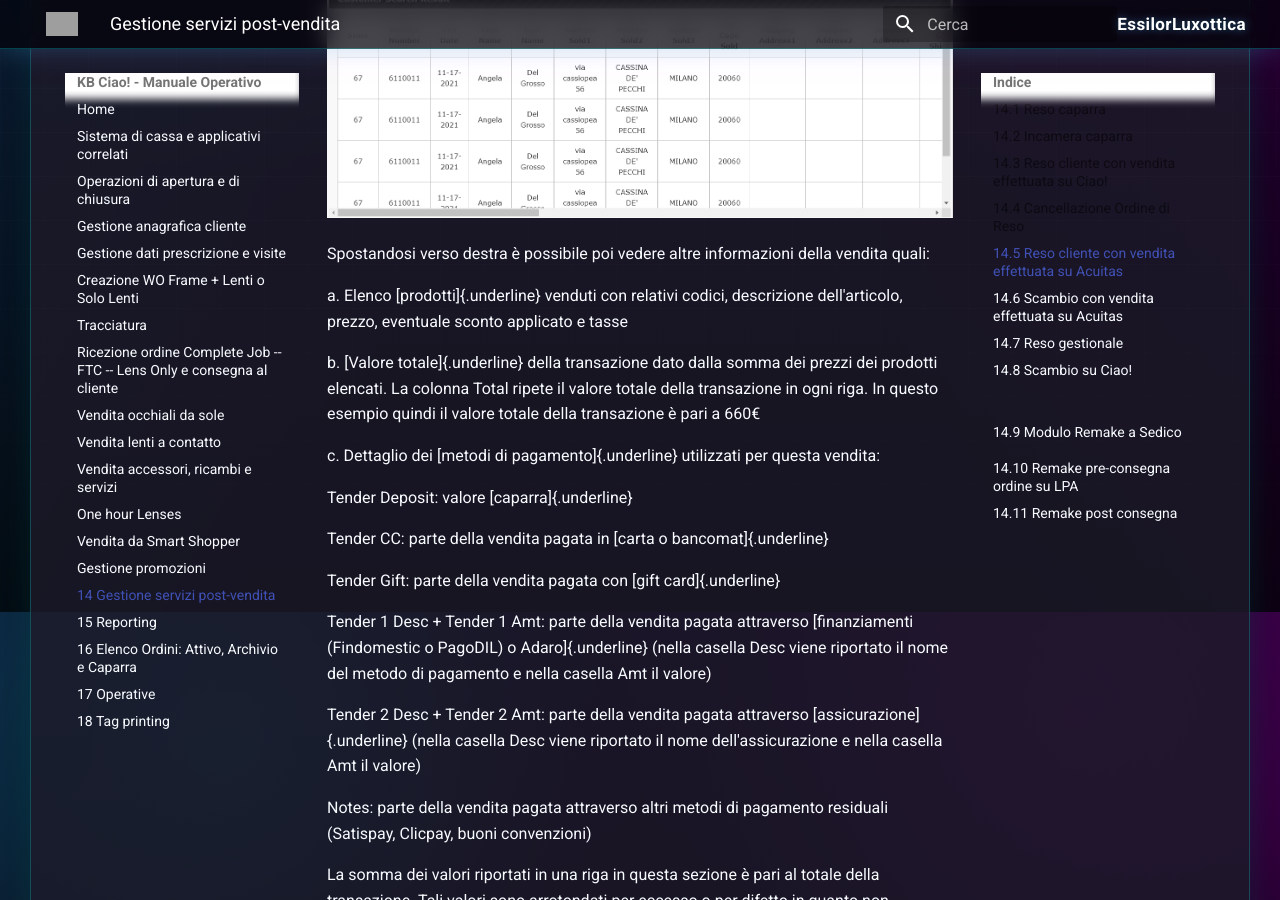
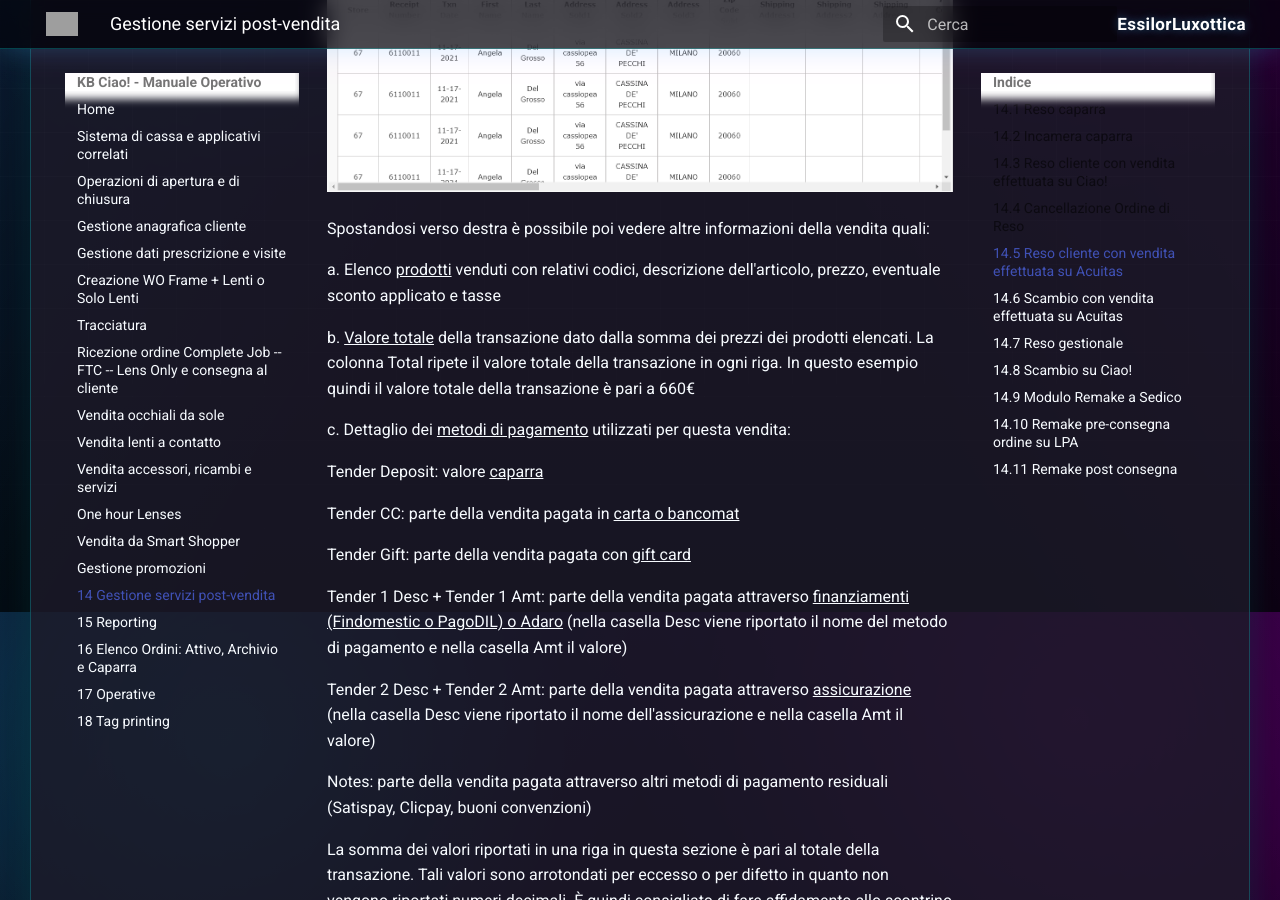
Before and after one commit to khalilahmed3/kb-CIAO, an MkDocs documentation site: the page built from docs/14-14-gestione-servizi-post-vendita/index.md, in a window 1280 px wide and 900 px high, scrolled down 11988 px. Built offline with MkDocs 1.6.1 and Material for MkDocs 9.7.7, drawn with Linux system fonts in a browser that asks for light colours; some of the changed text lies outside the part shown; grey boxes are pictures that could not be loaded.

Commit message:
Update index.md

```diff
--- a/docs/14-14-gestione-servizi-post-vendita/index.md
+++ b/docs/14-14-gestione-servizi-post-vendita/index.md
@@ -34,10 +34,10 @@
 
 ![screenshot procedura](./img/image287.png)
 
-[GIOVA OSSERVARE CHE: qualora si voglia eseguire un reso per un
+<u>GIOVA OSSERVARE CHE: qualora si voglia eseguire un reso per un
 errore/modifica nel WO che non abbia comportato un reale pagamento, si
 andrà a selezionare *In attesa di pagamento* per l'intera
-cifra.]{.underline}
+cifra.</u>
 
 Esempio: Viene eseguito un ordine di 329 euro e pagata una caparra di
 29. Qualora si volesse rendere, andremo a selezionare *Lista Caparre*,
@@ -142,7 +142,7 @@
     un'apertura di GLPI.
 
 La procedura di reso con rimborso tramite bonifico va richiesta
-[soltanto in casi eccezionali]{.underline} per i quali non sussista
+<u>soltanto in casi eccezionali</u> per i quali non sussista
 altra soluzione se non un pagamento da sede.
 
 I casi accettati sono resi a clienti residenti all'estero
@@ -230,31 +230,31 @@
 Spostandosi verso destra è possibile poi vedere altre informazioni della
 vendita quali:
 
-a.  Elenco [prodotti]{.underline} venduti con relativi codici,
+a.  Elenco <u>prodotti</u> venduti con relativi codici,
     descrizione dell'articolo, prezzo, eventuale sconto applicato e
     tasse
 
-b.  [Valore totale]{.underline} della transazione dato dalla somma
+b.  <u>Valore totale</u> della transazione dato dalla somma
     dei prezzi dei prodotti elencati. La colonna Total ripete il valore
     totale della transazione in ogni riga. In questo esempio quindi il
     valore totale della transazione è pari a 660€
 
-c.  Dettaglio dei [metodi di pagamento]{.underline} utilizzati per
+c.  Dettaglio dei <u>metodi di pagamento</u> utilizzati per
     questa vendita:
 
-Tender Deposit: valore [caparra]{.underline}
+Tender Deposit: valore <u>caparra</u>
 
-Tender CC: parte della vendita pagata in [carta o bancomat]{.underline}
+Tender CC: parte della vendita pagata in <u>carta o bancomat</u>
 
-Tender Gift: parte della vendita pagata con [gift card]{.underline}
+Tender Gift: parte della vendita pagata con <u>gift card</u>
 
 Tender 1 Desc + Tender 1 Amt: parte della vendita pagata attraverso
-[finanziamenti (Findomestic o PagoDIL) o Adaro]{.underline} (nella
+<u>finanziamenti (Findomestic o PagoDIL) o Adaro</u> (nella
 casella Desc viene riportato il nome del metodo di pagamento e nella
 casella Amt il valore)
 
 Tender 2 Desc + Tender 2 Amt: parte della vendita pagata attraverso
-[assicurazione]{.underline} (nella casella Desc viene riportato il nome
+<u>assicurazione</u> (nella casella Desc viene riportato il nome
 dell'assicurazione e nella casella Amt il valore)
 
 Notes: parte della vendita pagata attraverso altri metodi di pagamento
@@ -315,15 +315,15 @@
 \- Documento di reso (nota di credito), che dovrà essere archiviato
 
 Al momento dell'inserimento di un reso non verificato da Acuitas su Ciao
-è importante sottolineare che [l'iva dei prodotti da rendere sarà
-sempre di default al 22%]{.underline}
+è importante sottolineare che <u>l'iva dei prodotti da rendere sarà
+sempre di default al 22%</u>
 
 Percìò nel caso si trattasse di un reso di prodotti con iva al 4%, come
 per esempio gli occhiali da vista, è necessario modificare l'importo
 dell'iva.
 
-*[Questo processo è fondamentale per evitare di trasmettere prodotti con
-iva errata all'agenzia delle entrate.]{.underline}*
+*<u>Questo processo è fondamentale per evitare di trasmettere prodotti con
+iva errata all'agenzia delle entrate.</u>*
 
 Di seguito vi proponiamo i passaggi da effettuare:
 
@@ -439,7 +439,7 @@
 
 5.  Procedere con una nuova vendita come riportato nel *capitolo 5.*
 
-> Su LPA non occorrerà procedere con alcuna operazione.
+**Su LPA non occorrerà procedere con alcuna operazione.**
 
 6.  Al termine dell'operazione di reso, il sistema dovrà erogare la
     seguente documentazione:
@@ -468,7 +468,7 @@
 *Lo scambio non è utilizzabile per prodotti in deposito.*
 
 Per tutti gli altri tipi di scambio, come per i prodotti vista,
-procedere effettuando [un reso e una nuova vendita]{.underline}, in
+procedere effettuando <u>un reso e una nuova vendita</u>, in
 quanto, con lo stesso non è possibile emettere la fattura.
 
 Le modalità per effettuare lo scambio sono due:
@@ -479,11 +479,8 @@
 2.  Da iPad è possibile selezionare *Cattura ID Scontrino* (da ricerca
     su Customer Order), per catturare il barcode.
 
-> Il sistema mostra all'interno dei Risultati Ricerca il cliente
-> desiderato. Dalla sezione *Storico Ordini* del profilo cliente,
-> cliccare su *Scambio*, oppure, è anche possibile spuntare la check-box
-> dell'ordine e successivamente cliccare su *Scambiare Ordini
-> Selezionati.*
+ **Il sistema mostra all'interno dei Risultati Ricerca il cliente  desiderato. Dalla sezione *Storico Ordini* del profilo cliente,
+ cliccare su *Scambio*, oppure, è anche possibile spuntare la check-box dell'ordine e successivamente cliccare su *Scambiare Ordini Selezionati.**
 
 ![screenshot procedura](./img/image334.png)
 
@@ -530,23 +527,16 @@
         firmare al cliente e si tiene in negozio, l'altra che si
         consegna al cliente
 
-> *In caso di transazione pari a zero, il sistema restituisce solo gli
-> scontrini non fiscali.*
+* *In caso di transazione pari a zero, il sistema restituisce solo gli scontrini non fiscali.**
 
-##
 
-##
-
-##
-
-##
 
 ## 14.9 Modulo Remake a Sedico
 
-All'interno della libreria di Store360, nella cartella Ciao! potrete
+All'interno della libreria di Store360, nella cartela Ciao! potrete
 trovare il nuovo Modulo Remake da utilizzare per rendere a Sedico le
-lenti (o CO) con "[Difetto di Fabbricazione]{.underline}" o "[Errore
-costruzione lente]{.underline}".
+lenti (o CO) con "<u>Difetto di Fabbricazione</u>" o "<u>Errore
+costruzione lente</u>".
 
 Si tratta di un PDF modificabile da compilare inserendo:
 
@@ -571,7 +561,6 @@
 Questo è il modulo che troverete nella cartella Ciao! di Smarty
 (exStore360).
 
-##
 
 ## 14.10 Remake pre-consegna ordine su LPA
 
@@ -609,4 +598,4 @@
 pronto per essere consegnato. Nel caso in cui dopo l'ispezione ci si
 accorga che l\'occhiale necessita di un remake, è*
 
-*necessario chiamare il cliente e avvisarlo.*[]
+*necessario chiamare il cliente e avvisarlo.*
```
